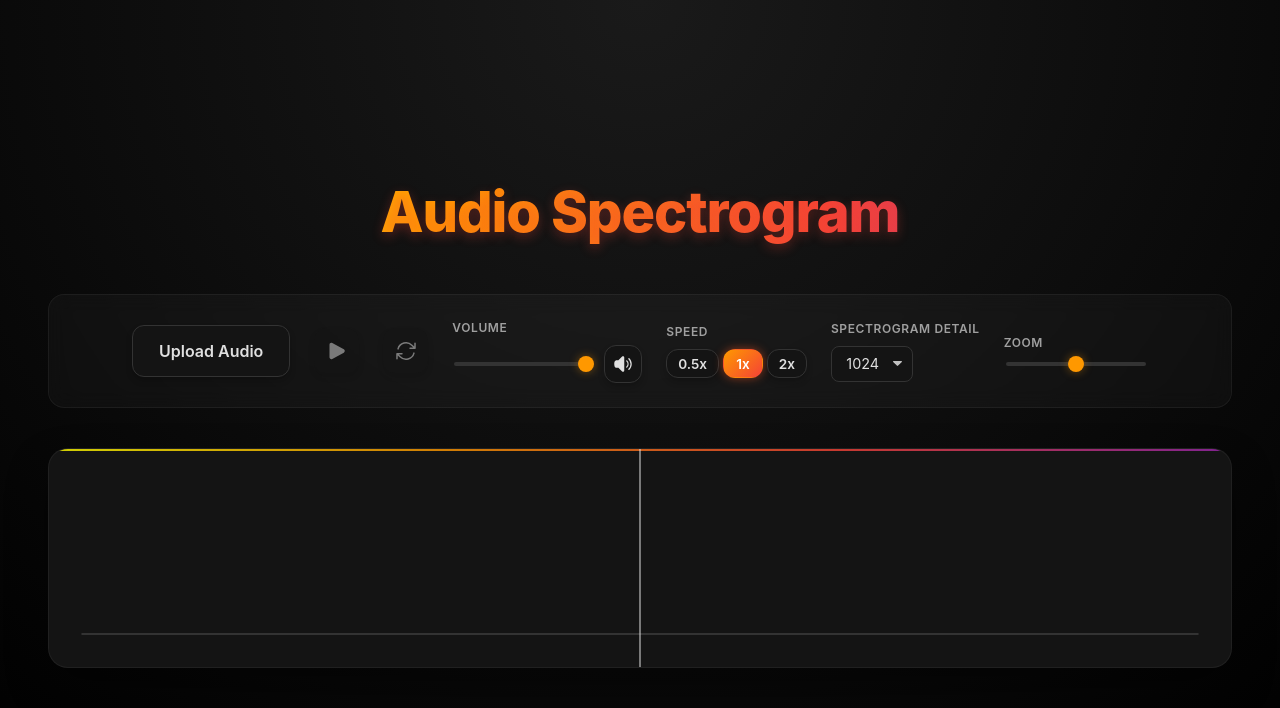
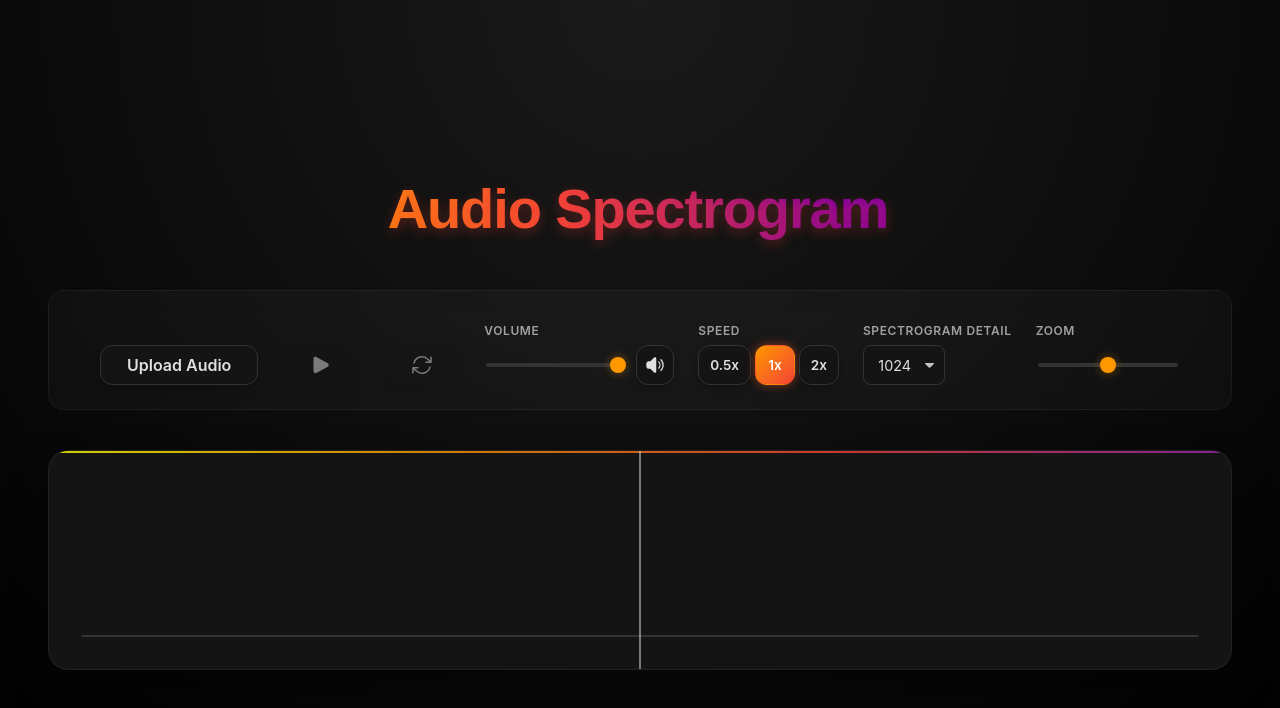
Before and after one commit to TheUglyAlpaca/FourierTransformVisualizer, a website built with Vite: page index.html in a window 1280 px wide. Built offline with nearby package versions, Linux system fonts and the light colour scheme.

Commit message:
style: enhance layout and alignment of control elements, adjust header styles

```diff
--- a/index.html
+++ b/index.html
@@ -36,7 +36,7 @@
 
       <div class="control-group">
         <label for="volume">Volume</label>
-        <div style="display: flex; gap: 0.5rem; align-items: center;">
+        <div style="display: flex; gap: 0.5rem; align-items: center; height: 40px;">
           <input type="range" id="volume" min="0" max="1" step="0.1" value="1" />
           <button id="mute-btn" style="padding: 0.5rem;" aria-label="Mute">
             <svg xmlns="http://www.w3.org/2000/svg" viewBox="0 0 24 24" fill="currentColor"
@@ -52,7 +52,7 @@
 
       <div class="control-group">
         <label>Speed</label>
-        <div style="display: flex; gap: 0.25rem;">
+        <div style="display: flex; gap: 0.25rem; align-items: center; height: 40px;">
           <button class="speed-btn" data-speed="0.5">0.5x</button>
           <button class="speed-btn active" data-speed="1">1x</button>
           <button class="speed-btn" data-speed="2">2x</button>
@@ -72,7 +72,9 @@
 
       <div class="control-group">
         <label for="zoom">Zoom</label>
-        <input type="range" id="zoom" min="0" max="1000" value="500" />
+        <div style="display: flex; align-items: center; height: 40px;">
+          <input type="range" id="zoom" min="0" max="1000" value="500" />
+        </div>
       </div>
 
 
--- a/src/style.css
+++ b/src/style.css
@@ -47,10 +47,13 @@ h1 {
   font-weight: 800;
   letter-spacing: -0.02em;
   margin-bottom: 2.5rem;
-  background: linear-gradient(90deg, var(--color-yellow) 0%, var(--color-orange) 33%, var(--color-red) 66%, var(--color-purple) 100%);
+  height: 83px;
+  width: 1180px;
+  background-image: linear-gradient(90deg, rgba(255, 255, 0, 1) 0%, rgba(255, 152, 0, 1) 22%, rgba(244, 67, 54, 1) 43%, rgba(130, 0, 153, 1) 67%);
   -webkit-background-clip: text;
   background-clip: text;
-  -webkit-text-fill-color: transparent;
+  color: transparent;
+  font-family: Arial;
   text-shadow: 0 4px 12px rgba(244, 67, 54, 0.3);
 }
 
@@ -59,7 +62,7 @@ h1 {
   display: flex;
   gap: 1.5rem;
   justify-content: center;
-  align-items: center;
+  align-items: flex-end;
   flex-wrap: wrap;
   padding: 1.5rem;
   background: rgba(255, 255, 255, 0.03);
@@ -73,6 +76,7 @@ h1 {
   flex-direction: column;
   align-items: flex-start;
   gap: 0.5rem;
+  justify-content: flex-end;
 }
 
 .control-group label {
@@ -81,6 +85,14 @@ h1 {
   letter-spacing: 0.05em;
   color: var(--color-text-muted);
   font-weight: 600;
+  height: auto;
+  padding-top: 4px;
+  padding-bottom: 0px;
+  margin: 0;
+  line-height: 1;
+  min-height: 18px;
+  display: flex;
+  align-items: flex-end;
 }
 
 button,
@@ -96,6 +108,11 @@ button,
   cursor: pointer;
   transition: all 0.3s cubic-bezier(0.25, 0.8, 0.25, 1);
   box-shadow: 0 4px 6px rgba(0, 0, 0, 0.2);
+  height: 40px;
+  display: flex;
+  align-items: center;
+  justify-content: center;
+  box-sizing: border-box;
 }
 
 button:hover:not(:disabled),
@@ -134,6 +151,20 @@ input[type=range] {
   appearance: none;
   width: 140px;
   background: transparent;
+  height: 40px;
+  display: flex;
+  align-items: center;
+  box-sizing: border-box;
+}
+
+#zoom {
+  padding-top: 0px;
+  padding-bottom: 0px;
+}
+
+.control-group label[for="zoom"] {
+  padding-top: 0px;
+  margin-top: 4px;
 }
 
 input[type=range]::-webkit-slider-thumb {
@@ -177,6 +208,8 @@ select {
   background-position: right 0.7em top 50%;
   background-size: 0.65em auto;
   transition: border-color 0.2s;
+  height: 40px;
+  box-sizing: border-box;
 }
 
 select:hover {
@@ -284,13 +317,6 @@ button svg {
   display: block;
 }
 
-button {
-  display: flex;
-  align-items: center;
-  justify-content: center;
-  padding: 0.6em;
-  /* Adjusted padding for icons */
-}
 
 
 /* Since we can't style shadow DOM from here easily without ::part or js,
@@ -315,6 +341,8 @@ button {
   padding: 0.4em 0.8em;
   font-size: 0.85em;
   min-width: 40px;
+  height: 40px;
+  box-sizing: border-box;
 }
 
 /* Active State for Toggle Buttons */
```
